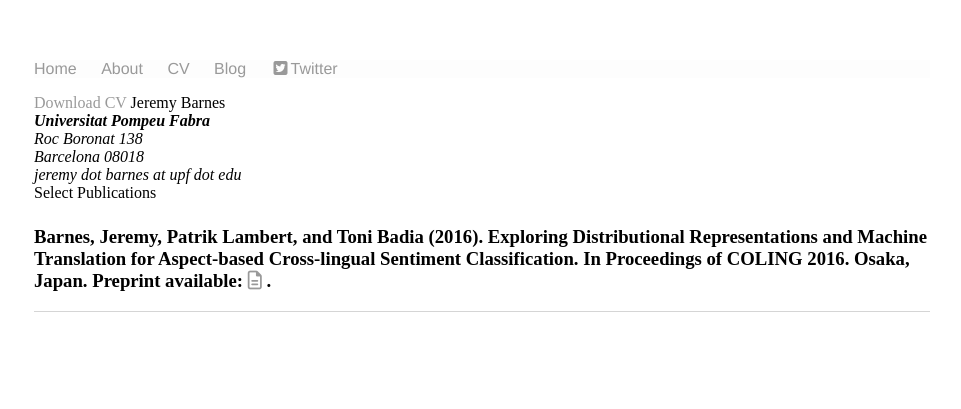
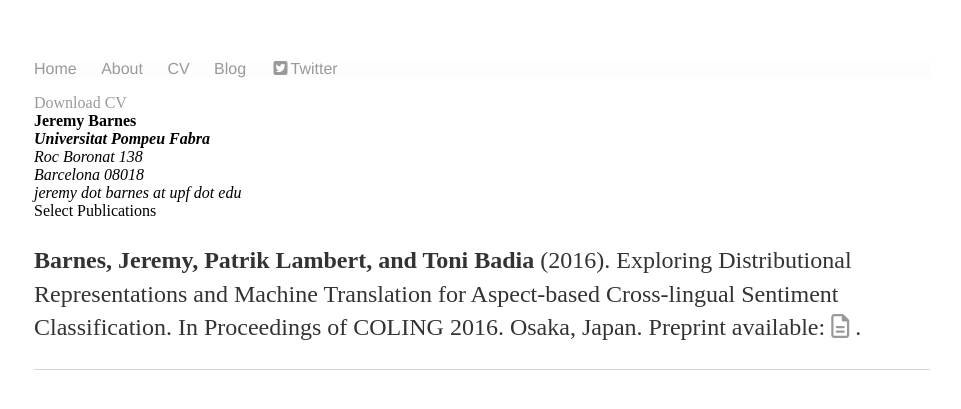
Before and after one commit to jerbarnes/jbarnesspain.github.io, a Jekyll site: the page built from cv/index.html, in a window 1280 px wide. Shown: the top 409 px of the page, without its empty margins (158-1119 px from the left). Built offline with Jekyll 4.4.1, drawn with Linux system fonts in a browser that asks for light colours; nearby versions of some CDN libraries.

Commit message:
Update index.html

```diff
--- a/cv/index.html
+++ b/cv/index.html
@@ -4,8 +4,8 @@ title: CV
 ---
 
 	<div class="cv">
-		<a href="/downloads/CurriculumVitae2016.pdf" class="download" title="Download CV as PDF">Download CV</a>
-					Jeremy Barnes<br>
+		<a href="/downloads/CurriculumVitae2016.pdf" class="download" title="Download CV as PDF">Download CV</a><br>
+		<strong>Jeremy Barnes</strong><br>
 					<address>
 					<strong>Universitat Pompeu Fabra</strong><br>
 					Roc Boronat 138<br>
@@ -15,10 +15,10 @@ title: CV
 
 					Select Publications<br>
 
-		<p><h3><strong>Barnes, Jeremy, Patrik Lambert, and Toni Badia</strong> (2016). Exploring Distributional
+		<p><strong>Barnes, Jeremy, Patrik Lambert, and Toni Badia</strong> (2016). Exploring Distributional
           Representations and Machine Translation for Aspect-based Cross-lingual Sentiment Classification.
           In Proceedings of COLING 2016. Osaka, Japan. Preprint available: <a href="/downloads/coling2016.pdf"><i class="fa fa-file-text-o" aria-hidden="true"></i>
-		</a>.</h3>
+		</a>.
 
 
 	</div>
```
